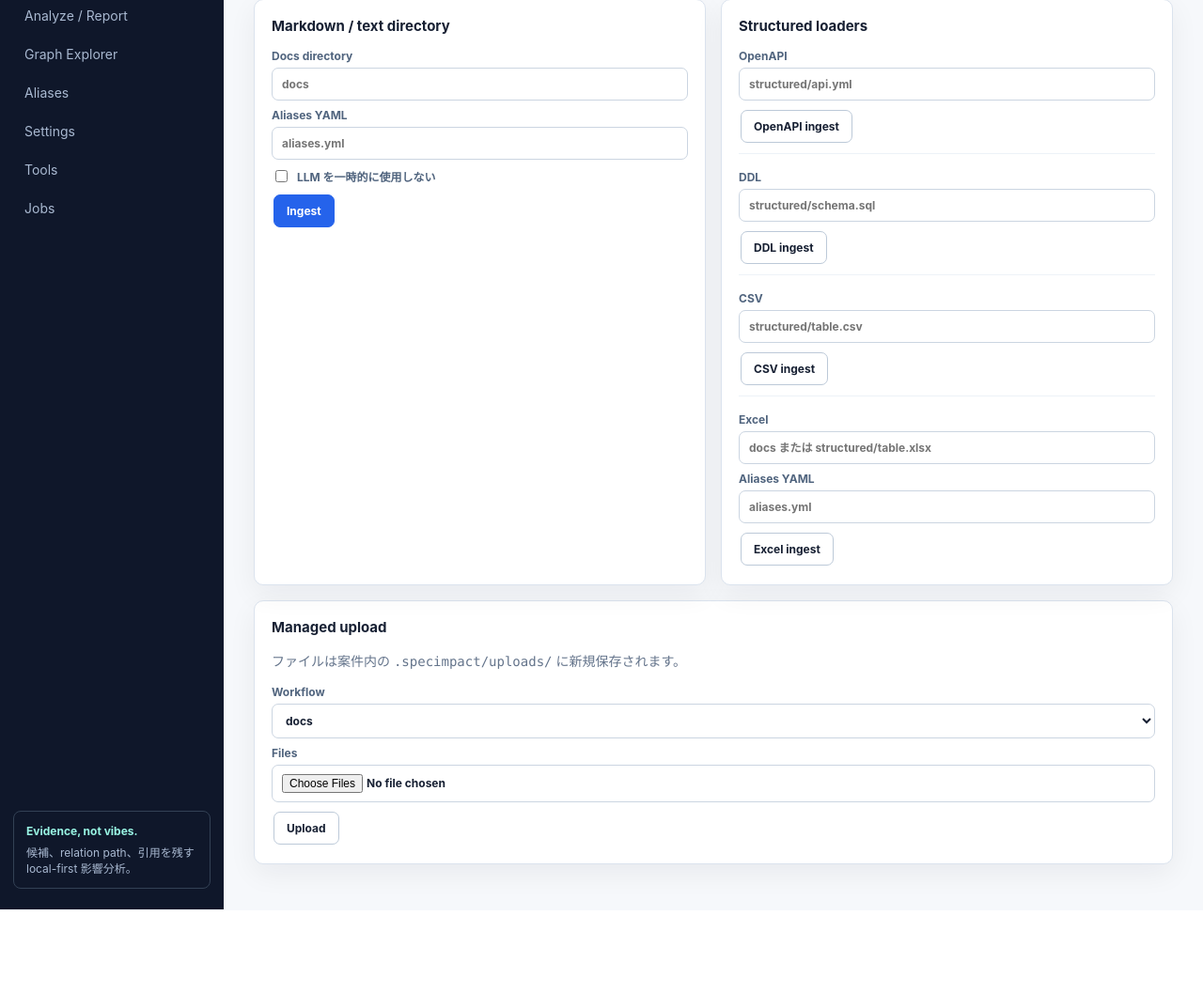
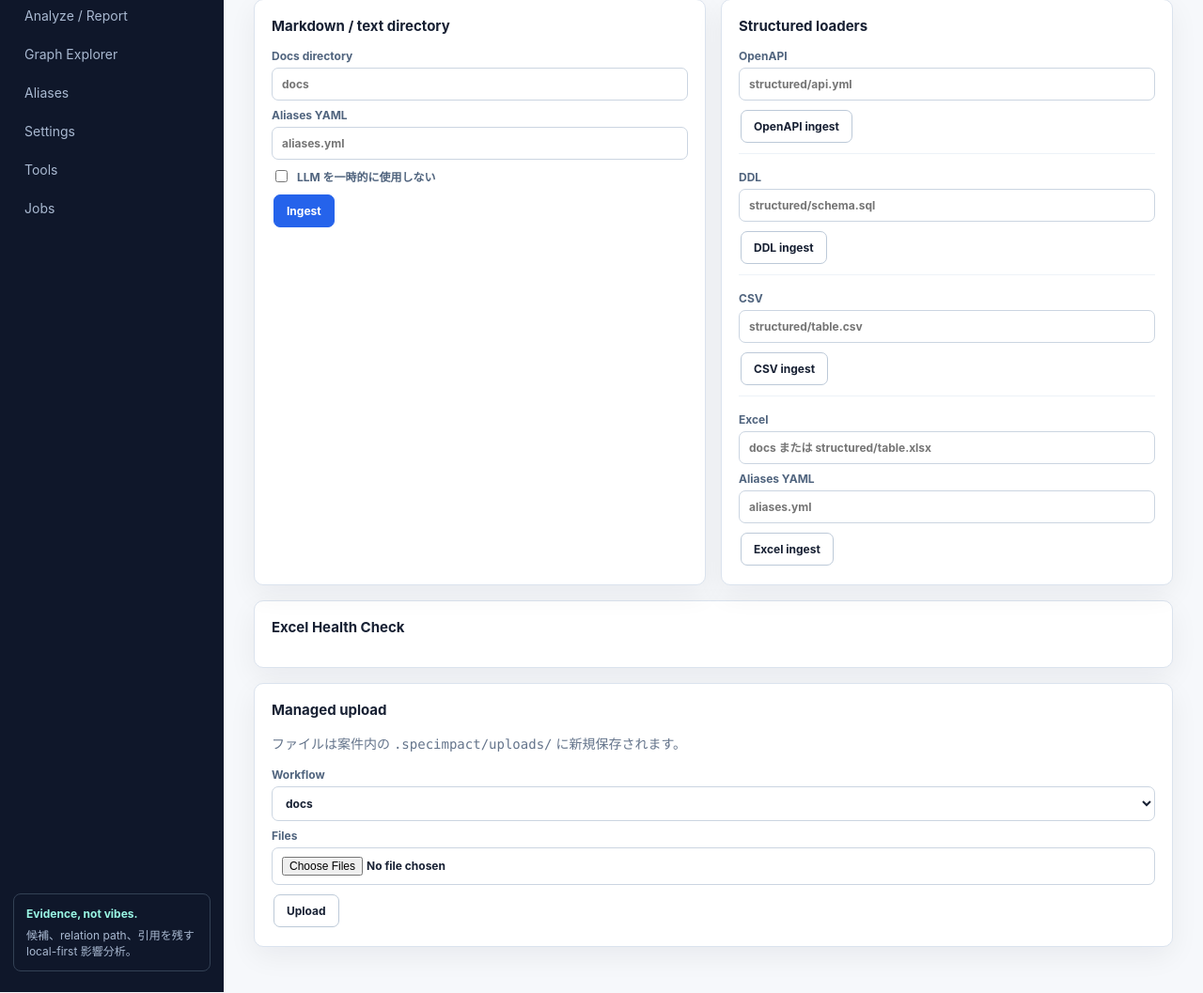
Before and after one commit to kanan6377/SpecImpact, a FastAPI app: page /ui/ingest in a window 1280 px wide. Shown: the part 221-1278 px from the top of the page at 94% size. Before the commit the page ends 1189 px from the top, so only its background shows below. Run offline with FastAPI, Linux system fonts and the light colour scheme; data that the repository does not hold is empty; some libraries are stand-ins or nearby versions.

Commit message:
Complete Excel GUI review flow

```diff
--- a/specimpact/webui/services.py
+++ b/specimpact/webui/services.py
@@ -62,6 +62,7 @@ MUTATING_ACTIONS = {
     "ingest_csv",
     "ingest_excel",
     "analyze",
+    "analyze_text",
     "aliases_suggest",
     "alias_decide",
     "alias_remove",
@@ -98,6 +99,7 @@ def project_overview(project: Project) -> dict[str, Any]:
         "project": project.model_dump(),
         "initialized": initialized,
         "counts": counts,
+        "health_check": _health_check(store),
         "latest_run": latest,
         "privacy_doctor": doctor,
         "llm": llm_status(store),
@@ -359,6 +361,22 @@ def execute(project: Project, action: str, params: dict[str, Any]) -> dict[str,
             confirm=confirm,
         )
         result = {"run_id": report.run_id, "candidates": len(report.impacts)}
+    elif action == "analyze_text":
+        body = str(params.get("body", "")).strip()
+        if not body:
+            raise ValueError("Change request text is required")
+        if not body.startswith("#"):
+            body = f"# GUI Change Request\n\n{body}\n"
+        change_path = store.root / "gui" / "change_request.md"
+        store.write_text(change_path, body)
+        report = analyze_change(
+            store,
+            change_path,
+            yes=approved,
+            no_llm=True,
+            confirm=confirm,
+        )
+        result = {"run_id": report.run_id, "candidates": len(report.impacts)}
     elif action == "aliases_suggest":
         result = {"suggestions": suggest_aliases(store)}
     elif action == "alias_decide":
@@ -489,6 +507,11 @@ def _latest_run_id(store: LocalStore) -> str | None:
     return path.read_text(encoding="utf-8").strip() if path.exists() else None
 
 
+def _health_check(store: LocalStore) -> dict[str, Any] | None:
+    path = store.root / "health_check.json"
+    return json.loads(path.read_text(encoding="utf-8")) if path.exists() else None
+
+
 def _path(project: Project, params: dict[str, Any], name: str) -> Path:
     value = params.get(name)
     if not isinstance(value, str) or not value.strip():
--- a/specimpact/webui/static/app.css
+++ b/specimpact/webui/static/app.css
@@ -35,7 +35,8 @@ body {
 
 button,
 input,
-select {
+select,
+textarea {
   font: inherit;
 }
 
@@ -43,6 +44,7 @@ button,
 a,
 input,
 select,
+textarea,
 [tabindex] {
   outline-offset: 3px;
 }
@@ -132,13 +134,19 @@ pre {
 }
 
 select,
-input {
+input,
+textarea {
   min-width: 0;
   padding: 9px 10px;
   border: 1px solid #cbd5e1;
   border-radius: 7px;
   color: var(--ink);
   background: #fff;
+}
+
+textarea {
+  width: 100%;
+  resize: vertical;
 }
 
 input[type="search"] {
--- a/specimpact/webui/static/app.js
+++ b/specimpact/webui/static/app.js
@@ -292,6 +292,7 @@ async function loadOverview() {
   }
   if ($("#privacy-doctor")) $("#privacy-doctor").textContent = data.privacy_doctor;
   if ($("#project-pulse")) $("#project-pulse").innerHTML = renderProjectPulse(data);
+  if ($("#health-check")) $("#health-check").innerHTML = renderHealthCheck(data.health_check);
   if ($("#analysis-mode")) $("#analysis-mode").innerHTML = renderAnalysisMode(data);
   if ($("#llm-status")) {
     $("#llm-status").innerHTML = `<div class="status-card"><span>Provider</span><strong>${escapeHtml(
@@ -322,6 +323,32 @@ function renderProjectPulse(data) {
       data.embeddings.enabled ? data.embeddings.provider : "disabled",
       data.embeddings.provider === "openai" ? "外部送信確認あり" : "local retrieval",
     ],
+  ]
+    .map(
+      ([label, value, note]) =>
+        `<div class="pulse-row"><strong>${escapeHtml(label)}: ${escapeHtml(
+          value,
+        )}</strong><span>${escapeHtml(note)}</span></div>`,
+    )
+    .join("");
+}
+
+function renderHealthCheck(health) {
+  if (!health) return '<p class="empty-state">Excel ingest を実行すると表示されます。</p>';
+  const warnings = health.warnings?.length ? health.warnings.join(" / ") : "警告なし";
+  return [
+    ["Workbooks", health.workbooks ?? 0, `${health.sheets ?? 0} sheets`],
+    [
+      "Artifacts",
+      health.detected_artifacts ?? 0,
+      `${health.possible_relations ?? 0} relation candidates`,
+    ],
+    [
+      "Excel shape",
+      `${health.merged_cells ?? 0} merged cells`,
+      `${health.hidden_sheets ?? 0} hidden sheets`,
+    ],
+    ["Alias", `${health.alias_candidates?.length ?? 0} candidates`, warnings],
   ]
     .map(
       ([label, value, note]) =>
--- a/specimpact/webui/templates/index.html
+++ b/specimpact/webui/templates/index.html
@@ -99,6 +99,7 @@ $ specimpact why "カード入会申込API"
             <article class="panel"><h2>Markdown / text directory</h2><form data-job="ingest"><label>Docs directory<input name="path" required placeholder="docs"></label><label>Aliases YAML<input name="aliases" placeholder="aliases.yml"></label><label class="check"><input type="checkbox" name="no_llm"> LLM を一時的に使用しない</label><button class="button primary">Ingest</button></form></article>
             <article class="panel"><h2>Structured loaders</h2><form data-job="ingest_openapi"><label>OpenAPI<input name="path" required placeholder="structured/api.yml"></label><button class="button">OpenAPI ingest</button></form><form data-job="ingest_ddl"><label>DDL<input name="path" required placeholder="structured/schema.sql"></label><button class="button">DDL ingest</button></form><form data-job="ingest_csv"><label>CSV<input name="path" required placeholder="structured/table.csv"></label><button class="button">CSV ingest</button></form><form data-job="ingest_excel"><label>Excel<input name="path" required placeholder="docs または structured/table.xlsx"></label><label>Aliases YAML<input name="aliases" placeholder="aliases.yml"></label><button class="button">Excel ingest</button></form></article>
           </div>
+          <article class="panel"><h2>Excel Health Check</h2><div id="health-check" class="pulse-list"></div></article>
           <article class="panel"><h2>Managed upload</h2><p>ファイルは案件内の <code>.specimpact/uploads/</code> に新規保存されます。</p><form id="upload-form"><label>Workflow<select name="workflow"><option>docs</option><option>change</option><option>aliases</option><option>openapi</option><option>ddl</option><option>table</option><option>review</option><option>eval</option></select></label><label>Files<input type="file" name="files" multiple required></label><button class="button">Upload</button></form><pre id="upload-result"></pre></article>
         </section>
         <section class="page" data-view="analyze">
@@ -117,6 +118,7 @@ $ specimpact why "カード入会申込API"
             </div>
           </article>
           <article class="panel"><form data-job="analyze" class="inline-form"><label>Change request<input name="path" required placeholder="changes/change_credit_limit.md"></label><label class="check"><input type="checkbox" name="no_llm"> local-only / --no-llm</label><button class="button primary">Analyze impact</button></form><p class="field-help">LLM 有効時も候補は local graph から出発します。外部 provider を使う job は送信前に必ず確認します。</p></article>
+          <article class="panel"><h2>変更依頼テキスト</h2><form data-job="analyze_text"><label>Change request text<textarea name="body" required rows="6" placeholder="入会申込画面の「利用限度額」の上限を999万円から9999万円に変更する。"></textarea></label><button class="button primary">テキストから解析</button></form><p class="field-help">入力内容は案件内のローカルファイルに保存して解析します。外部送信は行いません。</p></article>
           <div class="grid report-layout"><article class="panel"><h2>Run history</h2><div id="run-history"></div></article><article class="panel"><h2>Latest report</h2><div id="report"></div></article></div>
         </section>
         <section class="page" data-view="graph">
```
Also changed, not shown: tests/test_japanese_sier_excel.py (+19 -0 lines).
